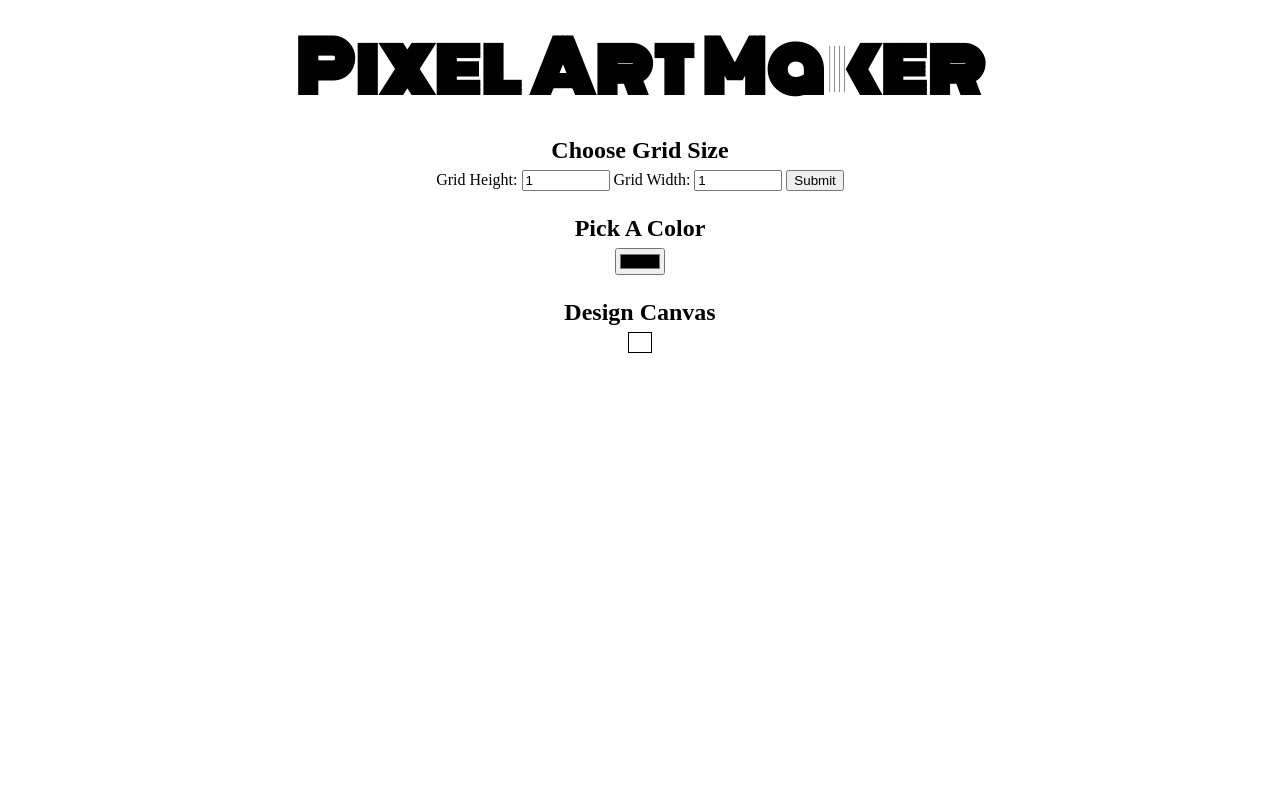
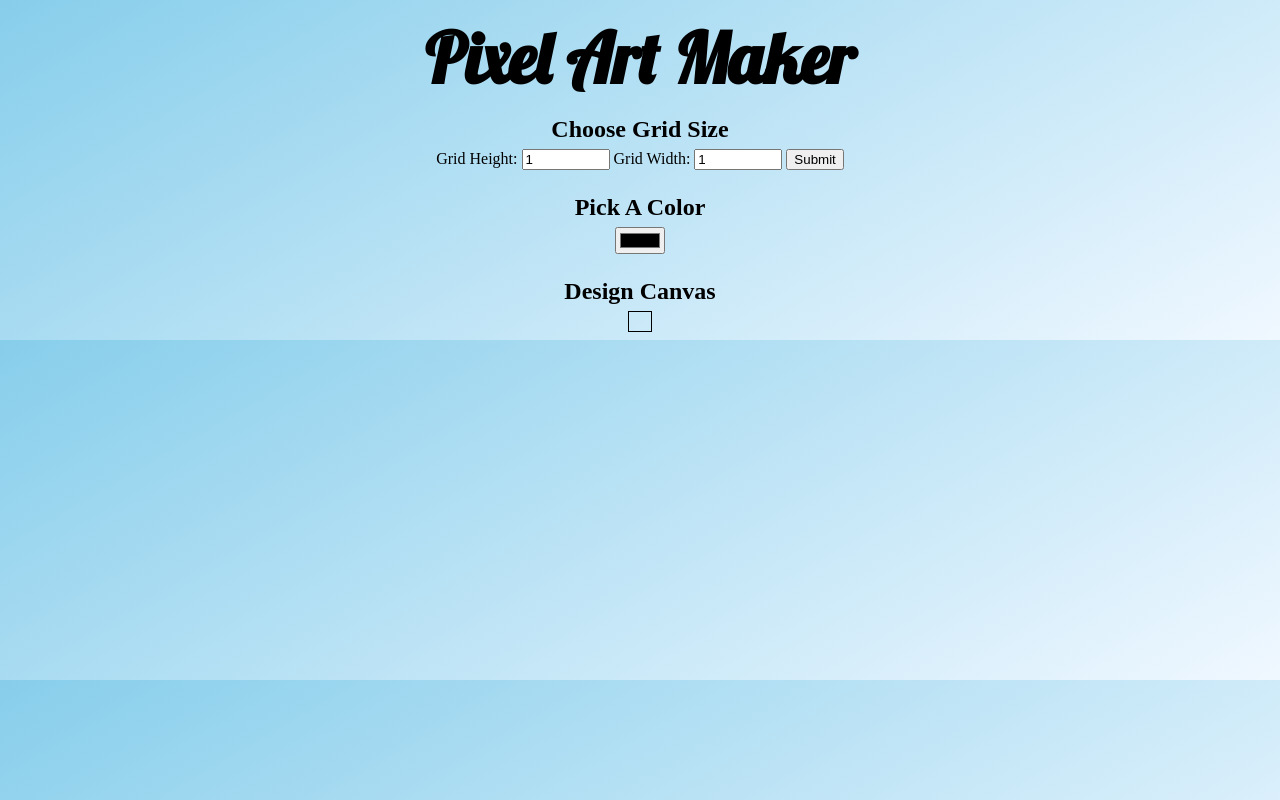
Before and after one commit to GlenTrex/pixleartmaker, a plain HTML site: page index.html in a window 1280 px wide. Both pictures are taken after a click on the input 815 px from the left and 180 px from the top of the page. Drawn offline with nearby package versions, Linux system fonts and the light colour scheme.

Commit message:
Add files via upload

```diff
--- a/designs.js
+++ b/designs.js
@@ -1,40 +1,36 @@
-    //Variables
-    // Select color input
-    const colorInput = $('#colorPicker');
-    // Select size input
-    const inputHeight = $('#inputHeight');
-    const inputWidth = $('#inputWidth');
-    const canvas = $('#pixelCanvas');
-    // Select Canvas
-    //Form
-    const sizePicker = $('.sizePicker');
-    //Functions
-    function makeGrid() {
-        let height = inputHeight.val();
-        let width = inputWidth.val();
-        canvas.innerHTML = '';
-        let tbody = document.createElement('tbody');
-        for (let x = 0; x < height; x++) {
-            let tr = document.createElement('tr');
-            for (let z = 0; z < width; z++) {
-                let td = document.createElement('td');
-                td.append(document.createTextNode(''));
-                tr.append(td);
-            }
-            tbody.append(tr);
+//Variable declaration
+var canvas = document.getElementById("pixelCanvas");
+var height = document.getElementById("inputHeight");
+var width = document.getElementById("inputWidth");
+var sizePicker = document.getElementById("sizePicker");
+var color = document.getElementById("colorPicker");
+
+color.addEventListener("click", function(){});
+
+sizePicker.onsubmit = function(event){
+    event.preventDefault();
+    clearGrid();
+    makeGrid();
+};
+// makeGrid function. draw grid base on row and column size
+function makeGrid() {
+    for (let r=0; r<height.value; r++){
+        const row = canvas.insertRow(r);
+        for (let c=0; c<width.value; c++){
+            const cell = row.insertCell(c);
+            cell.addEventListener("click", fillSquare);
         }
-        canvas.empty().append(tbody);
-    };
-    //Change pixel color
-    function pixelClick(event) {
-        let color = colorInput;
-        $('body').on('click', 'td', function () {
-            $(this).css('background-color', color.val());
-        });
     }
-    // When size is submitted by the user, call makeGrid()
-    document.querySelector('form').addEventListener('submit', function (event) {
-        makeGrid();
-        pixelClick();
-        event.preventDefault();
-    });
+}
+
+//fill grid color functions
+function fillSquare () {
+    this.setAttribute("style", `background-color: ${color.value}`);
+}
+
+// clear grid after re-clicking resubmit to start a new grid
+function clearGrid(){
+    while (canvas.firstChild){
+         canvas.removeChild(canvas.firstChild);
+    }
+}
--- a/index.html
+++ b/index.html
@@ -2,7 +2,7 @@
 <html>
 <head>
     <title>Pixel Art Maker!</title>
-    <link rel="stylesheet" href="https://fonts.googleapis.com/css?family=Monoton">
+    <link rel="stylesheet" href="https://fonts.googleapis.com/css?family=Lobster">
     <link rel="stylesheet" href="styles.css">
 </head>
 <body>
@@ -22,7 +22,6 @@
 
     <h2>Design Canvas</h2>
     <table id="pixelCanvas"></table>
-    <script src="https://cdnjs.cloudflare.com/ajax/libs/jquery/3.2.1/jquery.min.js"></script>
-    <script src="designs.js"></script>
+    <script async src="designs.js"></script>
 </body>
 </html>
--- a/styles.css
+++ b/styles.css
@@ -1,9 +1,11 @@
 body {
     text-align: center;
+    background: linear-gradient(150deg, SkyBlue  0%,AliceBlue 100%);
+
 }
 
 h1 {
-    font-family: Monoton;
+    font-family: Lobster;
     font-size: 70px;
     margin: 0.2em;
 }
```
